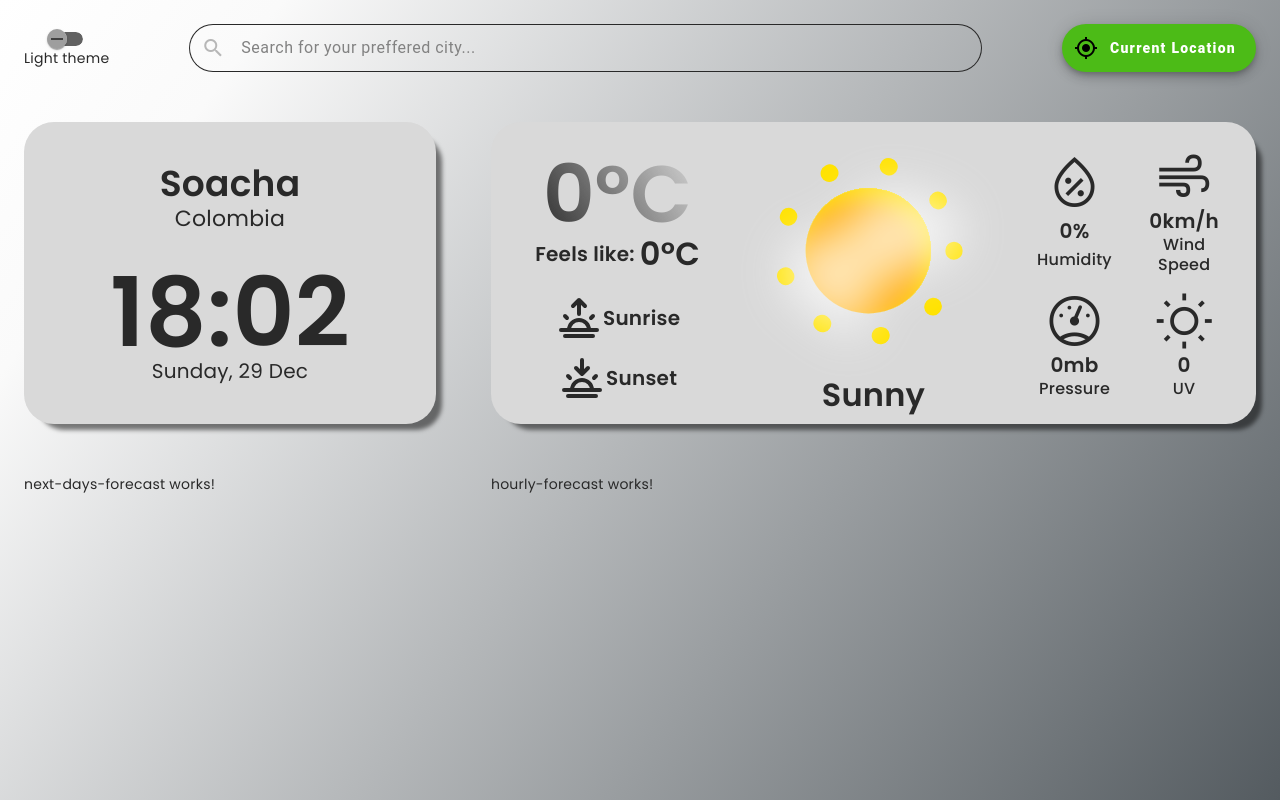
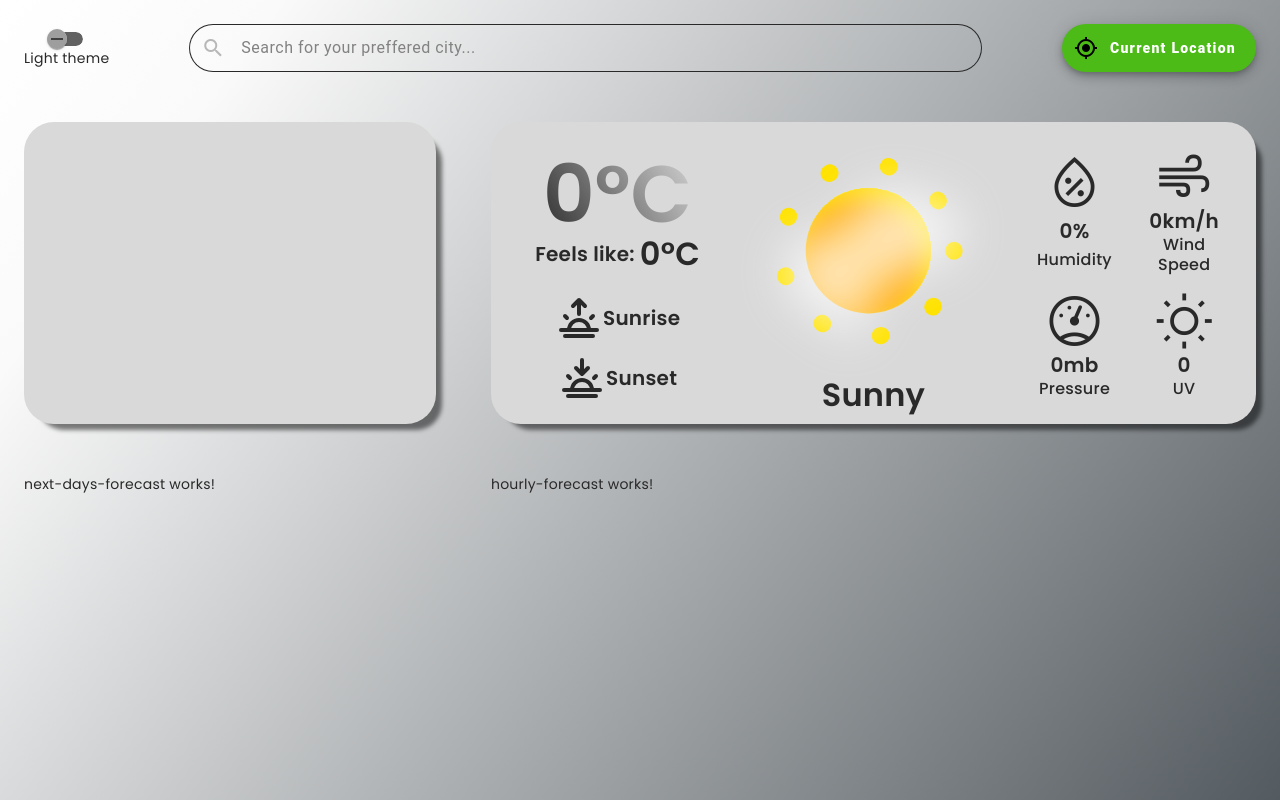
Before and after one commit to Will-h0219/weatherApp, an Angular app: page /weather in a window 1280 px wide. Built offline with nearby package versions, Linux system fonts and the light colour scheme.

Commit message:
integrated signal data with template-current city

```diff
--- a/src/app/features/weather/components/current-city/current-city.component.html
+++ b/src/app/features/weather/components/current-city/current-city.component.html
@@ -6,12 +6,12 @@
   } -->
   <div class="column content">
     <div class="column place">
-      <p class="city">Soacha</p>
-      <p class="country">Colombia</p>
+      <p class="city">{{ location()?.name }}</p>
+      <p class="country">{{ location()?.country }}</p>
     </div>
     <div class="column datetime">
-      <p class="time">{{ "2024-12-29 18:02" | date: 'HH:mm' }}</p>
-      <p class="date">{{ "2024-12-29 18:02" | date: 'EEEE, dd LLL' }}</p>
+      <p class="time">{{ location()?.localtime | date: 'HH:mm' }}</p>
+      <p class="date">{{ location()?.localtime | date: 'EEEE, dd LLL' }}</p>
     </div>
   </div>
 </app-card>
--- a/src/app/features/weather/components/current-city/current-city.component.ts
+++ b/src/app/features/weather/components/current-city/current-city.component.ts
@@ -1,4 +1,4 @@
-import { Component, Input } from '@angular/core';
+import { Component, input, Input } from '@angular/core';
 import { CardComponent } from '../../../../common/card/card.component';
 import { Location } from '../../../../data/interfaces/location.interface';
 import { CommonModule } from '@angular/common';
@@ -13,5 +13,5 @@ import { CommonModule } from '@angular/common';
   styleUrl: './current-city.component.scss'
 })
 export class CurrentCityComponent {
-  @Input() locationData?: Location;
+  location = input<Location>();
 }
--- a/src/app/features/weather/weather.component.html
+++ b/src/app/features/weather/weather.component.html
@@ -1,7 +1,7 @@
 <section class="container" [ngClass]="themeService.themeSignal()">
   <app-header />
   <div class="row">
-    <app-current-city class="current-city" [locationData]="data()?.location" />
+    <app-current-city class="current-city" [location]="data()?.location" />
     <app-weather-info class="weather-info" [currentWeather]="data()?.current" />
   </div>
   <div class="row">
```
